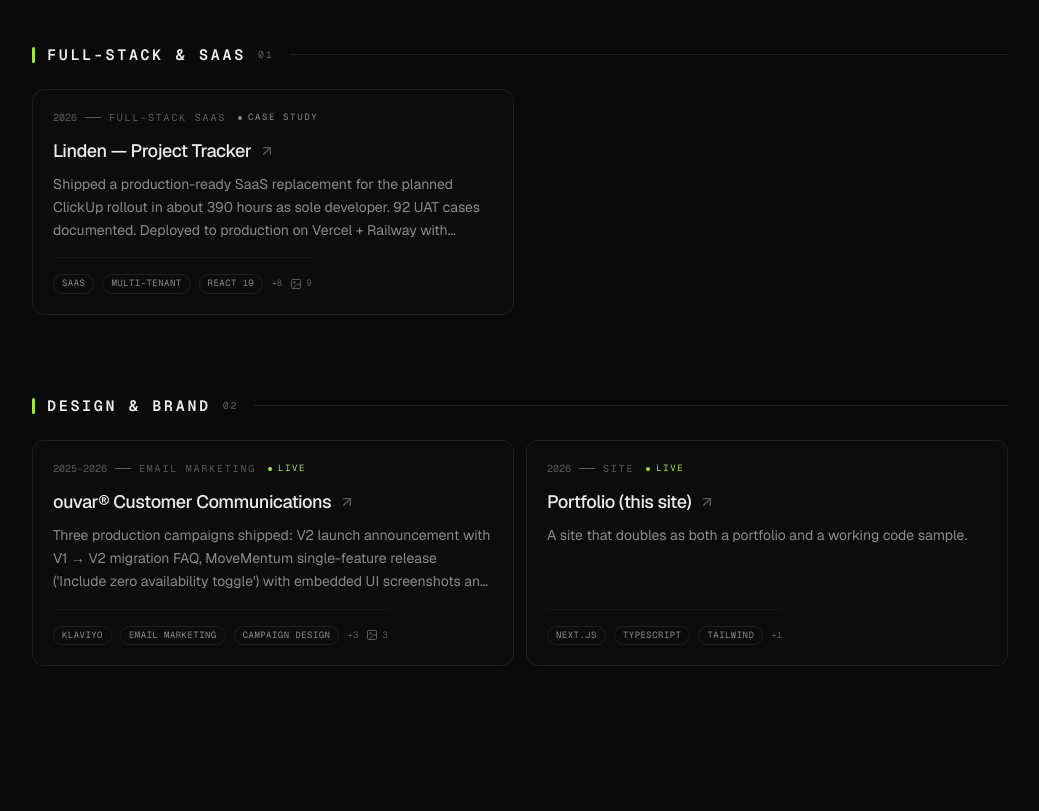
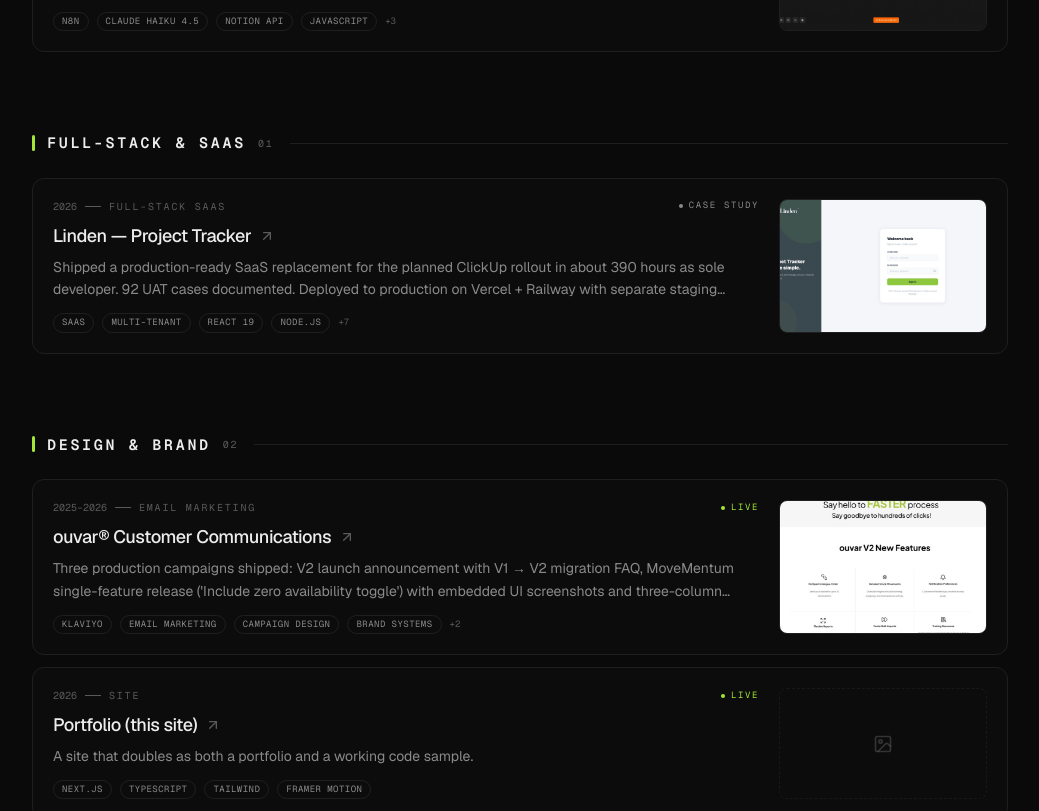
Before and after one commit to rjbeso-dev/portfolio, a Next.js app: page / in a window 1280 px wide. Shown: the part 7080-7891 px from the top of the page, without its empty margins (120-1159 px from the left). Built offline with nearby package versions, Linux system fonts and the light colour scheme.

Commit message:
Compact cards become wide horizontal list rows: details left, thumbnail right

```diff
--- a/components/Projects.tsx
+++ b/components/Projects.tsx
@@ -147,7 +147,7 @@
               )}
 
               {gridItems.length > 0 && (
-                <ul className="grid gap-3 sm:grid-cols-2">
+                <ul className="flex flex-col gap-3">
                   {gridItems.map(({ project, index }, i) => (
                     <motion.li
                       key={project.name}
@@ -465,9 +465,10 @@
 }
 
 /* ──────────────────────────────────────────────────────────────────── */
-/*                       COMPACT CARD                                   */
-/*  Used for: projects in the "More work" grid                          */
-/*  Click anywhere → opens FullCard in a modal                          */
+/*                       COMPACT ROW                                    */
+/*  Used for: projects in each track's list                             */
+/*  A wide horizontal row — details on the left, one thumbnail on the   */
+/*  right. Click anywhere → opens FullCard in a modal.                  */
 /* ──────────────────────────────────────────────────────────────────── */
 
 function CompactCard({
@@ -477,21 +478,23 @@
   project: Project;
   onClick: () => void;
 }) {
-  const shotCount = p.screenshots?.length ?? 0;
+  const thumb = p.screenshots?.[0];
 
   return (
     <button
       type="button"
       onClick={onClick}
-      className="group relative flex h-full w-full flex-col overflow-hidden rounded-xl border border-line bg-bg-elev/30 p-5 text-left transition-all hover:border-fg/30 hover:bg-bg-elev"
+      className="group relative flex w-full items-stretch gap-5 overflow-hidden rounded-xl border border-line bg-bg-elev/30 p-4 text-left transition-all hover:border-fg/30 hover:bg-bg-elev sm:min-h-[150px] sm:p-5"
     >
       <div
         aria-hidden
         className="pointer-events-none absolute -right-16 -top-16 h-32 w-32 rounded-full bg-accent/[0.04] opacity-0 blur-2xl transition-opacity group-hover:opacity-100"
       />
 
+      {/* Left: details */}
+      <div className="relative flex min-w-0 flex-1 flex-col">
         {/* Header */}
-      <div className="relative mb-3 flex items-center justify-between gap-3">
+        <div className="mb-2 flex items-center justify-between gap-3">
           <div className="flex items-center gap-2 font-mono text-[10px] text-fg-dim">
             <span>{p.year}</span>
             <span className="h-px w-4 bg-fg-dim" />
@@ -517,19 +520,19 @@
         </div>
 
         {/* Title */}
-      <h3 className="relative mb-2 flex items-center gap-2 text-lg font-medium tracking-tight">
-        <span>{p.name}</span>
+        <h3 className="mb-1.5 flex items-center gap-2 text-lg font-medium tracking-tight">
+          <span className="truncate">{p.name}</span>
           <ArrowUpRight className="h-4 w-4 shrink-0 text-fg-dim transition-all group-hover:-translate-y-0.5 group-hover:translate-x-0.5 group-hover:text-fg" />
         </h3>
 
         {/* Outcome as tagline (truncated) */}
-      <p className="relative mb-4 line-clamp-3 text-sm leading-relaxed text-fg-muted">
+        <p className="mb-3 line-clamp-2 text-sm leading-relaxed text-fg-muted">
           {p.outcome}
         </p>
 
-      {/* Bottom row: tags + meta */}
-      <div className="relative mt-auto flex flex-wrap items-center gap-2 border-t border-line/60 pt-4">
-        {p.tags.slice(0, 3).map((t) => (
+        {/* Tags */}
+        <div className="mt-auto flex flex-wrap items-center gap-2">
+          {p.tags.slice(0, 4).map((t) => (
             <span
               key={t}
               className="rounded-full border border-line px-2 py-0.5 font-mono text-[9px] uppercase tracking-wider text-fg-muted"
@@ -537,18 +540,30 @@
               {t}
             </span>
           ))}
-        {p.tags.length > 3 && (
+          {p.tags.length > 4 && (
             <span className="font-mono text-[9px] text-fg-dim">
-            +{p.tags.length - 3}
-          </span>
-        )}
-        {shotCount > 0 && (
-          <span className="ml-auto flex items-center gap-1 font-mono text-[9px] uppercase tracking-wider text-fg-dim">
-            <ImageIcon className="h-3 w-3" />
-            {shotCount}
+              +{p.tags.length - 4}
             </span>
           )}
         </div>
+      </div>
+
+      {/* Right: single thumbnail */}
+      {thumb ? (
+        <div className="relative hidden w-40 shrink-0 self-stretch overflow-hidden rounded-lg border border-line sm:block md:w-52">
+          {/* eslint-disable-next-line @next/next/no-img-element */}
+          <img
+            src={thumb.src}
+            alt={thumb.alt}
+            loading="lazy"
+            className="absolute inset-0 h-full w-full object-cover transition-transform duration-500 group-hover:scale-105"
+          />
+        </div>
+      ) : (
+        <div className="relative hidden w-40 shrink-0 self-stretch place-items-center rounded-lg border border-dashed border-line/70 sm:grid md:w-52">
+          <ImageIcon className="h-5 w-5 text-fg-dim/50" />
+        </div>
+      )}
     </button>
   );
 }
```
Lines whose indentation alone changed are shown as unchanged.
